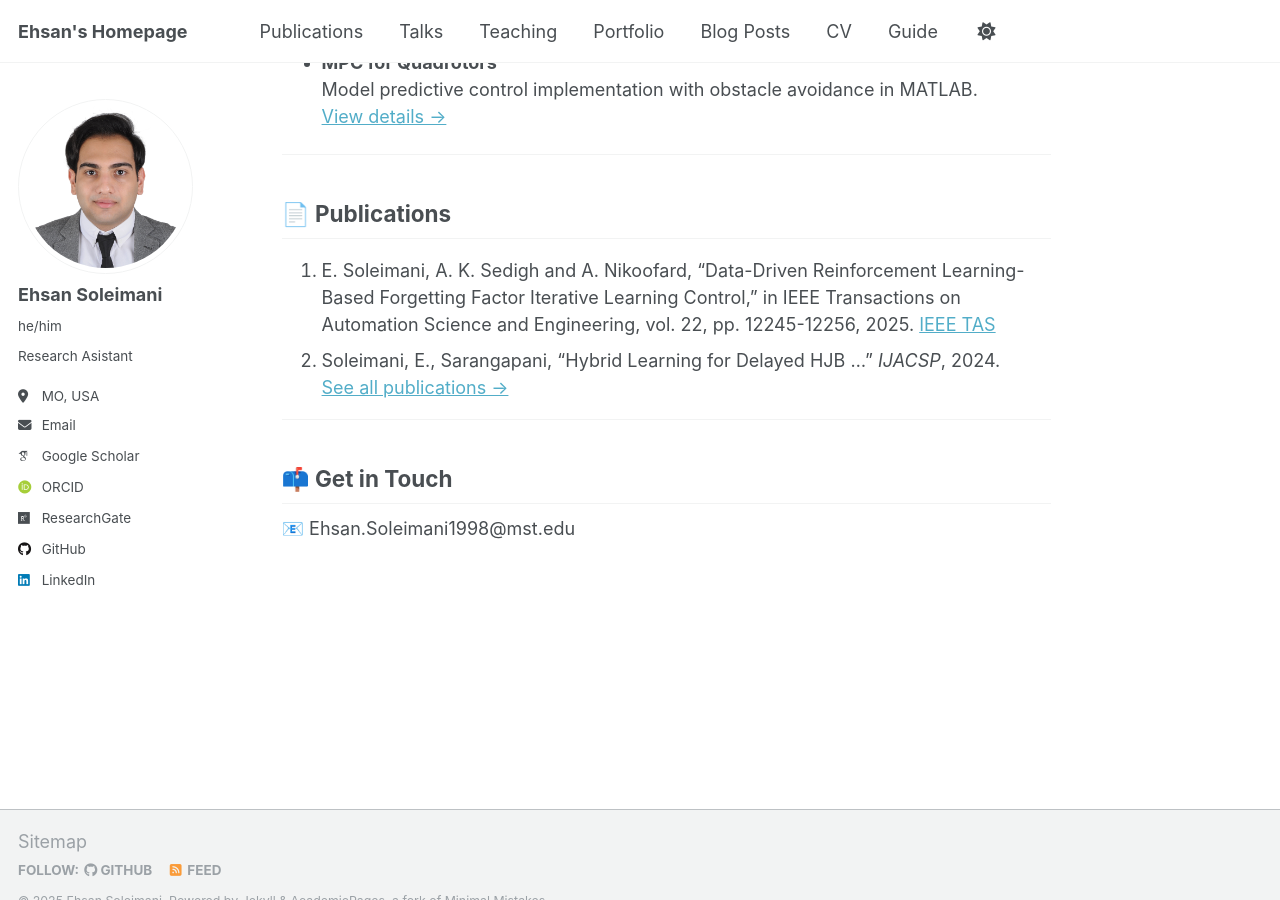
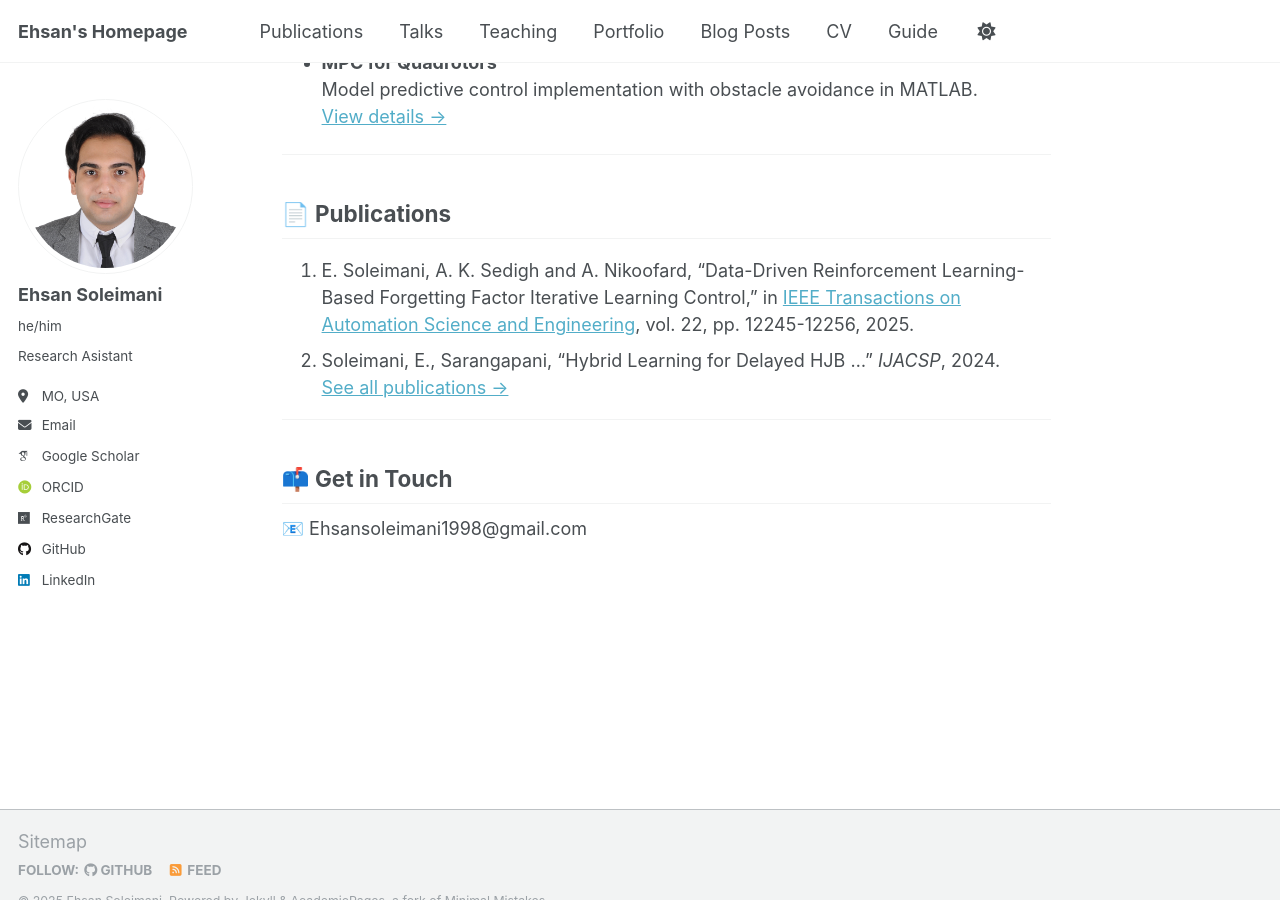
Before and after one commit to EhsanSoleimani1998/EhsanSoleimani1998.github.io, a Jekyll site: the page built from _pages/about.md, in a window 1280 px wide and 900 px high, scrolled down 681 px. Built offline with Jekyll 4.4.1, drawn with Linux system fonts in a browser that asks for light colours; some web fonts are replaced; a script that is not in the unit is left out.

Commit message:
Update about.md

```diff
--- a/_pages/about.md
+++ b/_pages/about.md
@@ -36,7 +36,7 @@ I’m a Ph.D. candidate in Electrical Engineering at Missouri S&T, working on re
 
 ## 📄 Publications
 
-1. E. Soleimani, A. K. Sedigh and A. Nikoofard, "Data-Driven Reinforcement Learning-Based Forgetting Factor Iterative Learning Control," in IEEE Transactions on Automation Science and Engineering, vol. 22, pp. 12245-12256, 2025.  [IEEE TAS](https://ieeexplore.ieee.org/abstract/document/10879362)
+1. E. Soleimani, A. K. Sedigh and A. Nikoofard, "Data-Driven Reinforcement Learning-Based Forgetting Factor Iterative Learning Control," in [IEEE Transactions on Automation Science and Engineering](https://ieeexplore.ieee.org/abstract/document/10879362), vol. 22, pp. 12245-12256, 2025.
 2. Soleimani, E., Sarangapani, “Hybrid Learning for Delayed HJB …” *IJACSP*, 2024.
 [See all publications →](/publications)
 
@@ -44,4 +44,4 @@ I’m a Ph.D. candidate in Electrical Engineering at Missouri S&T, working on re
 
 ## 📫 Get in Touch
 
- 📧 Ehsan.Soleimani1998@mst.edu
+ 📧 Ehsansoleimani1998@gmail.com
```
